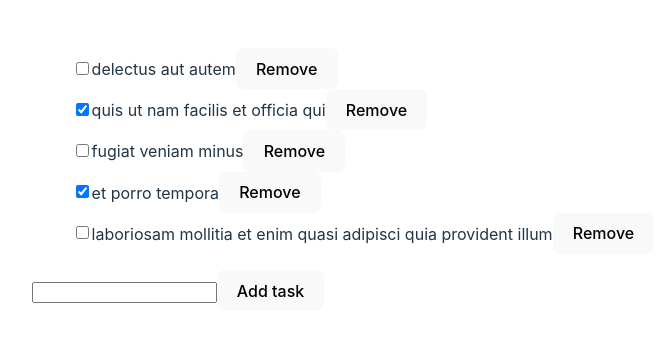
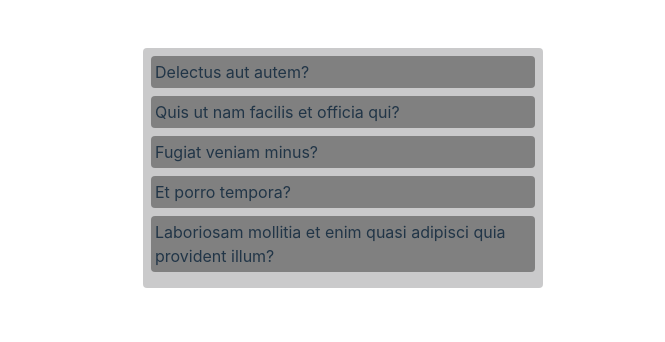
Before and after one commit to msrxse/react-challenges, a React (Vite) app: page / in a window 1280 px wide. Shown: the top 342 px of the page, without its empty margins (297-962 px from the left). Built offline with nearby package versions, Linux system fonts and the light colour scheme.

Commit message:
Build Expandable FAQ Widget

```diff
--- a/src/App.tsx
+++ b/src/App.tsx
@@ -21,14 +21,16 @@ import FetchCustomHook from './components/FetchCustomHook'
 import CountdownTimer from './components/CountdownTimer'
 import FormValidations2 from './components/FormValidations2'
 import TaskTracker from './components/TaskTracker'
+import ExpandableFAQ from './components/ExpandableFAQ'
 
-const VISIBLE = 'task-tracker'
+const VISIBLE = 'expandable_faq'
 
 function App() {
   const [visible] = useState(VISIBLE)
 
   return (
     (visible === 'counter' && <Counter />) ||
+    (visible === 'expandable_faq' && <ExpandableFAQ />) ||
     (visible === 'task-tracker' && <TaskTracker />) ||
     (visible === 'form-validations-2' && <FormValidations2 />) ||
     (visible === 'countdown-timer' && <CountdownTimer />) ||
--- /dev/null
+++ b/src/components/ExpandableFAQ.tsx
@@ -0,0 +1,89 @@
+/**
+ * Expandable FAQ Widget
+ * Design an FAQ widget with expandable/collapsible sections for easy navigation and readability
+ *
+ * Create a list of frequently asked questions where users can click on a question
+ * to reveal its answer and collapse it again to reduce clutter
+ */
+
+import { useState } from 'react'
+interface Faqs {
+  id: number
+  question: string
+  answer: string
+}
+
+const DATA: Faqs[] = [
+  {
+    id: 1,
+    question: 'Delectus aut autem?',
+    answer:
+      'Quis aute iure reprehenderit in voluptate velit esse cillum dolore eu fugiat nulla pariatur. excepteur sint obcaecat cupiditat non proident, sunt in culpa qui officia deserunt mollit anim id est laborum',
+  },
+  {
+    id: 2,
+    question: 'Quis ut nam facilis et officia qui?',
+    answer:
+      'Quis aute iure . excepteur sint obcaecat cupiditat non proident, sunt in culpa qui officia deserunt mollit anim id est laborum',
+  },
+  {
+    id: 3,
+    question: 'Fugiat veniam minus?',
+    answer:
+      'Quis aute iure reprehenderit in voluptate velit esse cillum dolore eu fugiat nulla pariatur, sunt in culpa qui officia deserunt mollit anim id est laborum',
+  },
+  {
+    id: 4,
+    question: 'Et porro tempora?',
+    answer:
+      'Quis aute iure reprehenderit in voluptate velit esse cillum dolore eu fugiat nulla pariatur. excepteur sint obcaecat cupiditat non proident, sunt in culpa qui officia id est laborum',
+  },
+  {
+    id: 5,
+    question: 'Laboriosam mollitia et enim quasi adipisci quia provident illum?',
+    answer: 'Quis aute iure reprehenderit in id est laborum',
+  },
+]
+
+const ExpandableFAQ = () => {
+  const [active, setActive] = useState<Faqs['id']>()
+  const handleClick = (id: number) => {
+    setActive(id)
+  }
+
+  return (
+    <div style={{ width: '400px' }}>
+      <ul
+        style={{
+          listStyleType: 'none',
+          backgroundColor: 'hsla(240, 1.70%, 53.30%, 0.44)',
+          padding: '8px',
+          borderRadius: '4px',
+        }}
+      >
+        {DATA.map((faq) => (
+          <li
+            key={faq.id}
+            style={{
+              cursor: 'pointer',
+              borderRadius: '4px',
+              padding: '4px',
+              marginBottom: '8px',
+              backgroundColor: active === faq.id ? 'black' : 'gray',
+            }}
+            onClick={() => handleClick(faq.id)}
+          >
+            {faq.question}
+
+            {active === faq.id && (
+              <div style={{ backgroundColor: 'hsla(240, 1.90%, 31.60%, 0.44)', padding: '4px' }}>
+                {faq.answer}
+              </div>
+            )}
+          </li>
+        ))}
+      </ul>
+    </div>
+  )
+}
+export default ExpandableFAQ
```
Also changed, not shown: 1 other file (tests, documents, lock files or other folders).
